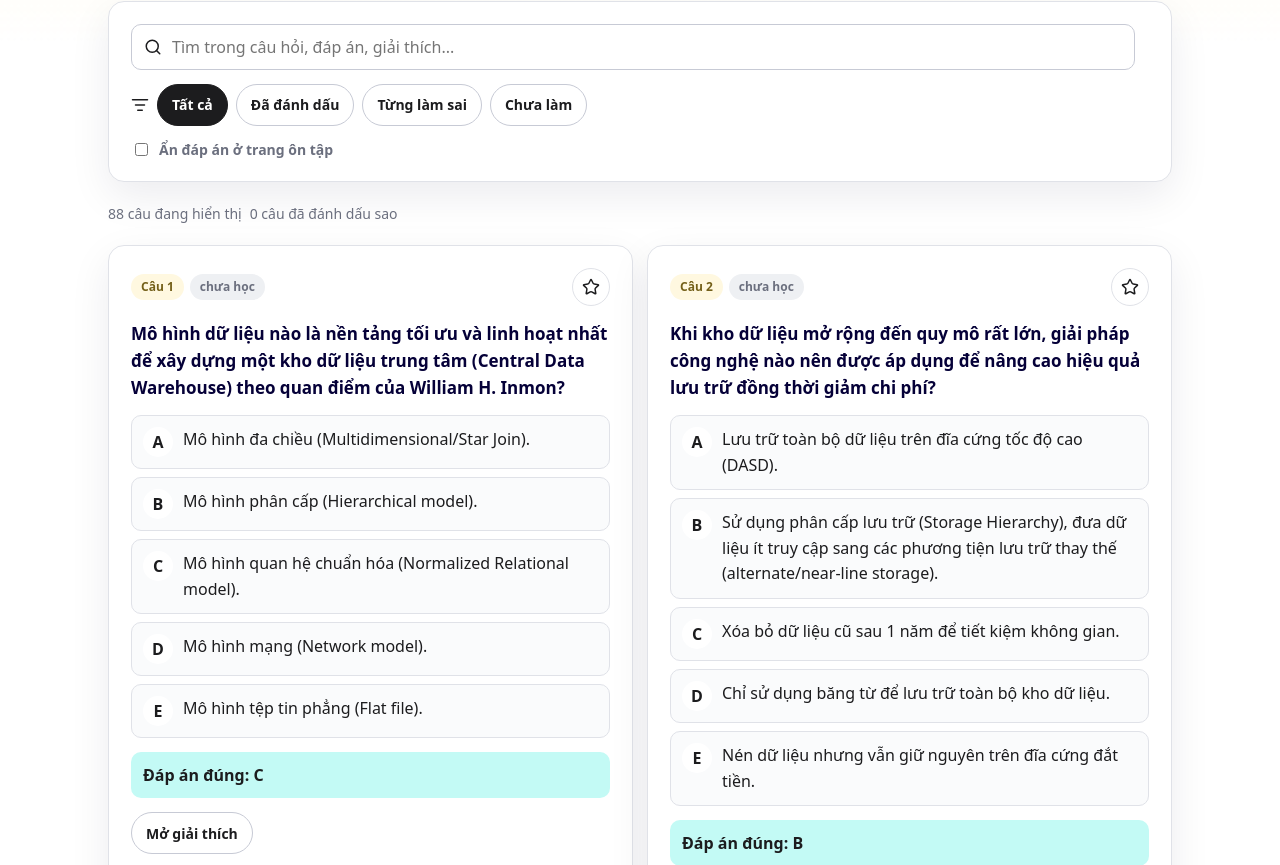
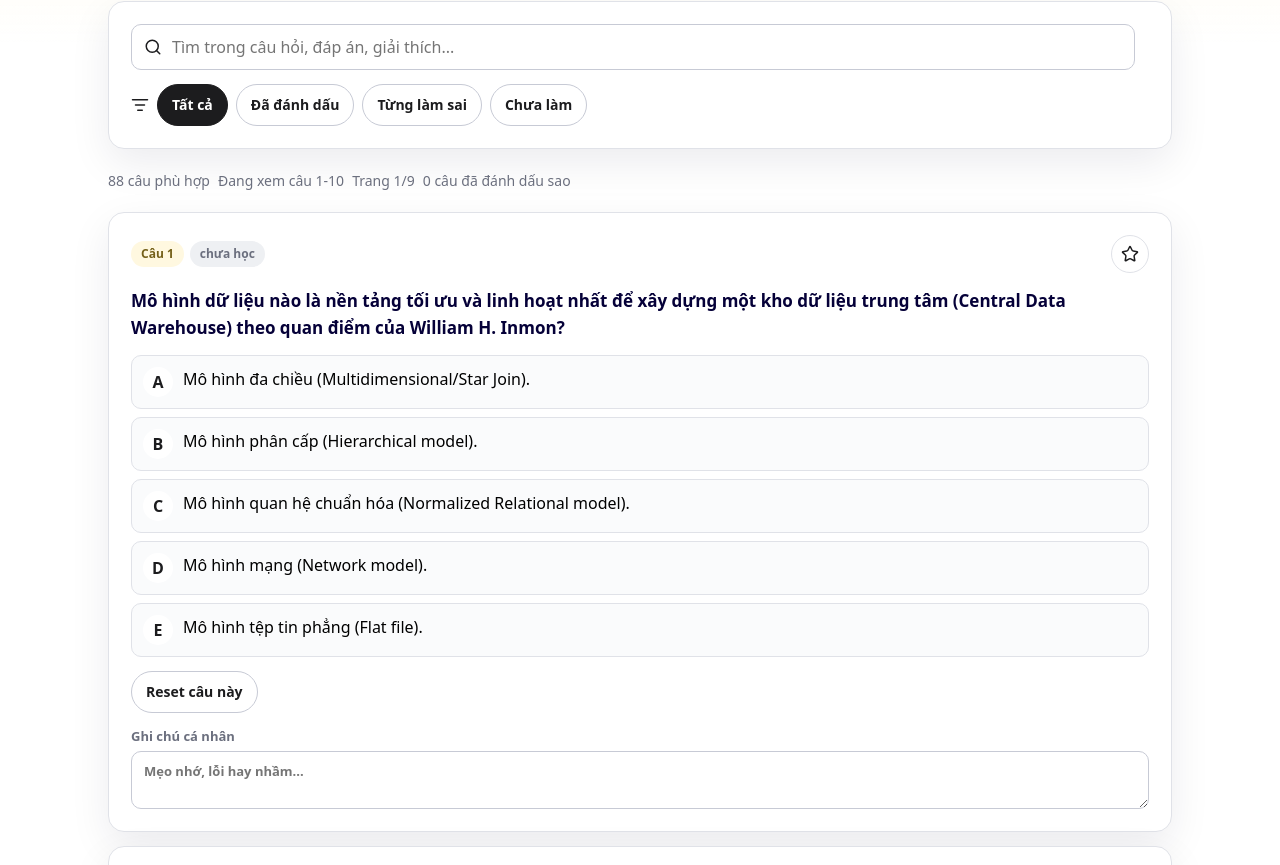
Before and after one commit to khang-dogo/on-thi-dw, a React (Vite) app: page /study in a window 1280 px wide. Shown: the part 275-1140 px from the top of the page. Built offline with nearby package versions, Linux system fonts and the light colour scheme.

Commit message:
Update study page pagination and answer reveal

```diff
--- a/src/pages/StudyPage.tsx
+++ b/src/pages/StudyPage.tsx
@@ -1,5 +1,5 @@
 import { useMemo, useState } from "react";
-import { ListFilter, Search, Star } from "lucide-react";
+import { CheckCircle2, ChevronLeft, ChevronRight, ListFilter, Search, Star, XCircle } from "lucide-react";
 import { useSearchParams } from "react-router-dom";
 import { DataIssuePanel } from "../components/DataIssuePanel";
 import { MarkdownContent } from "../components/MarkdownContent";
@@ -12,9 +12,12 @@ import {
   updateNote,
   type StudyProgress,
 } from "../lib/storage";
-import type { Question } from "../types";
+import type { OptionKey, Question } from "../types";
 
 type StudyFilter = "all" | "starred" | "wrong" | "unseen";
+type StudyAnswerState = Partial<Record<number, OptionKey>>;
+
+const PAGE_SIZE = 10;
 
 const filterLabels: Record<StudyFilter, string> = {
   all: "Tất cả",
@@ -36,8 +39,8 @@ export function StudyPage({
   const initialFilter = (searchParams.get("filter") as StudyFilter | null) ?? "all";
   const [query, setQuery] = useState("");
   const [filter, setFilter] = useState<StudyFilter>(filterLabels[initialFilter] ? initialFilter : "all");
-  const [hideAnswers, setHideAnswers] = useState(false);
-  const [expandedIds, setExpandedIds] = useState<Set<number>>(new Set());
+  const [currentPage, setCurrentPage] = useState(1);
+  const [answers, setAnswers] = useState<StudyAnswerState>({});
   const wrongIds = useMemo(() => new Set(getWrongQuestionIds(progress)), [progress]);
   const unseenIds = useMemo(
     () => new Set(getUnseenQuestionIds(progress, data.questions.map((question) => question.id))),
@@ -63,14 +66,34 @@ export function StudyPage({
     });
   }, [data.questions, filter, query, starredIds, unseenIds, wrongIds]);
 
-  function toggleExpanded(id: number) {
-    setExpandedIds((current) => {
-      const next = new Set(current);
-      if (next.has(id)) {
-        next.delete(id);
-      } else {
-        next.add(id);
+  const totalPages = Math.max(1, Math.ceil(filteredQuestions.length / PAGE_SIZE));
+  const safePage = Math.min(currentPage, totalPages);
+  const pageStart = (safePage - 1) * PAGE_SIZE;
+  const pagedQuestions = filteredQuestions.slice(pageStart, pageStart + PAGE_SIZE);
+
+  function setFilterAndResetPage(nextFilter: StudyFilter) {
+    setFilter(nextFilter);
+    setCurrentPage(1);
   }
+
+  function setQueryAndResetPage(value: string) {
+    setQuery(value);
+    setCurrentPage(1);
+  }
+
+  function answerQuestion(questionId: number, key: OptionKey) {
+    setAnswers((current) => {
+      if (current[questionId]) {
+        return current;
+      }
+      return { ...current, [questionId]: key };
+    });
+  }
+
+  function resetQuestion(questionId: number) {
+    setAnswers((current) => {
+      const next = { ...current };
+      delete next[questionId];
       return next;
     });
   }
@@ -90,7 +113,7 @@ export function StudyPage({
           <span className="sr-only">Tìm kiếm câu hỏi</span>
           <input
             value={query}
-            onChange={(event) => setQuery(event.target.value)}
+            onChange={(event) => setQueryAndResetPage(event.target.value)}
             placeholder="Tìm trong câu hỏi, đáp án, giải thích..."
           />
         </label>
@@ -102,21 +125,22 @@ export function StudyPage({
               key={item}
               className={`pill-tab${filter === item ? " active" : ""}`}
               type="button"
-              onClick={() => setFilter(item)}
+              onClick={() => setFilterAndResetPage(item)}
             >
               {filterLabels[item]}
             </button>
           ))}
         </div>
-
-        <label className="switch-row">
-          <input checked={hideAnswers} onChange={(event) => setHideAnswers(event.target.checked)} type="checkbox" />
-          <span>Ẩn đáp án ở trang ôn tập</span>
-        </label>
       </section>
 
       <section className="result-meta" aria-live="polite">
-        <span>{filteredQuestions.length} câu đang hiển thị</span>
+        <span>{filteredQuestions.length} câu phù hợp</span>
+        {filteredQuestions.length > 0 ? (
+          <span>
+            Đang xem câu {pageStart + 1}-{Math.min(pageStart + PAGE_SIZE, filteredQuestions.length)}
+          </span>
+        ) : null}
+        <span>Trang {safePage}/{totalPages}</span>
         <span>{progress.starredIds.length} câu đã đánh dấu sao</span>
       </section>
 
@@ -126,22 +150,26 @@ export function StudyPage({
           <p>Thử đổi bộ lọc hoặc xóa nội dung tìm kiếm.</p>
         </section>
       ) : (
+        <>
           <section className="question-list" aria-label="Danh sách câu hỏi">
-          {filteredQuestions.map((question) => (
+            {pagedQuestions.map((question) => (
               <StudyQuestionCard
                 key={question.id}
-              expanded={expandedIds.has(question.id)}
-              hideAnswers={hideAnswers}
                 isStarred={starredIds.has(question.id)}
                 mastery={getMasteryLabel(progress, question.id)}
                 note={progress.notes[String(question.id)] ?? ""}
                 question={question}
-              toggleExpanded={() => toggleExpanded(question.id)}
+                selectedKey={answers[question.id]}
+                onAnswer={(key) => answerQuestion(question.id, key)}
+                onReset={() => resetQuestion(question.id)}
                 toggleStar={() => updateProgress((current) => toggleStar(current, question.id))}
                 updateNote={(note) => updateProgress((current) => updateNote(current, question.id, note))}
               />
             ))}
           </section>
+
+          <PaginationControls currentPage={safePage} setPage={setCurrentPage} totalPages={totalPages} />
+        </>
       )}
     </div>
   );
@@ -151,24 +179,25 @@ function StudyQuestionCard({
   question,
   isStarred,
   mastery,
-  expanded,
-  hideAnswers,
   note,
-  toggleExpanded,
+  selectedKey,
+  onAnswer,
+  onReset,
   toggleStar,
   updateNote: onUpdateNote,
 }: {
   question: Question;
   isStarred: boolean;
   mastery: string;
-  expanded: boolean;
-  hideAnswers: boolean;
   note: string;
-  toggleExpanded: () => void;
+  selectedKey?: OptionKey;
+  onAnswer: (key: OptionKey) => void;
+  onReset: () => void;
   toggleStar: () => void;
   updateNote: (note: string) => void;
 }) {
-  const showAnswer = !hideAnswers || expanded;
+  const isAnswered = Boolean(selectedKey);
+  const isCorrect = selectedKey === question.answer;
 
   return (
     <article className="question-card">
@@ -191,31 +220,47 @@ function StudyQuestionCard({
         <MarkdownContent>{question.question}</MarkdownContent>
       </div>
 
-      <ol className="option-list">
+      <div className="study-answer-grid" role="group" aria-label={`Lựa chọn câu ${question.id}`}>
         {question.options.map((option) => (
-          <li key={option.key} className={showAnswer && option.key === question.answer ? "correct-option" : ""}>
+          <button
+            key={option.key}
+            aria-label={`${option.key} ${option.text}`}
+            className={getStudyOptionClass({
+              isAnswered,
+              isCorrectOption: option.key === question.answer,
+              isSelected: selectedKey === option.key,
+            })}
+            disabled={isAnswered}
+            onClick={() => onAnswer(option.key)}
+            type="button"
+          >
             <span className="option-key">{option.key}</span>
-            <div className="markdown">
+            <span className="markdown">
               <MarkdownContent>{option.text}</MarkdownContent>
+            </span>
+          </button>
+        ))}
       </div>
-          </li>
-        ))}
-      </ol>
 
-      {showAnswer ? (
-        <div className="answer-panel">
+      {isAnswered ? (
+        <div className={`feedback-panel${isCorrect ? " correct" : " wrong"}`} aria-live="polite">
+          <div className="feedback-title">
+            {isCorrect ? <CheckCircle2 size={20} /> : <XCircle size={20} />}
+            <strong>{isCorrect ? "Đúng" : "Chưa đúng"}</strong>
+          </div>
+          <p>Bạn chọn: {selectedKey}</p>
+          <p>
             <strong>Đáp án đúng: {question.answer}</strong>
-          {expanded ? (
+          </p>
           <div className="markdown explanation">
             <MarkdownContent>{question.explanation}</MarkdownContent>
           </div>
-          ) : null}
         </div>
       ) : null}
 
       <div className="card-actions">
-        <button className="secondary-button" onClick={toggleExpanded} type="button">
-          {expanded ? "Thu gọn giải thích" : hideAnswers ? "Mở đáp án và giải thích" : "Mở giải thích"}
+        <button className="secondary-button" disabled={!isAnswered} onClick={onReset} type="button">
+          Reset câu này
         </button>
       </div>
 
@@ -230,6 +275,60 @@ function StudyQuestionCard({
       </label>
     </article>
   );
+}
+
+function PaginationControls({
+  currentPage,
+  totalPages,
+  setPage,
+}: {
+  currentPage: number;
+  totalPages: number;
+  setPage: (page: number) => void;
+}) {
+  return (
+    <nav className="pagination" aria-label="Phân trang câu hỏi ôn tập">
+      <button
+        className="secondary-button compact"
+        disabled={currentPage <= 1}
+        onClick={() => setPage(currentPage - 1)}
+        type="button"
+      >
+        <ChevronLeft size={16} />
+        Trước
+      </button>
+      <span>
+        Trang {currentPage}/{totalPages}
+      </span>
+      <button
+        className="secondary-button compact"
+        disabled={currentPage >= totalPages}
+        onClick={() => setPage(currentPage + 1)}
+        type="button"
+      >
+        Sau
+        <ChevronRight size={16} />
+      </button>
+    </nav>
+  );
+}
+
+function getStudyOptionClass(input: {
+  isAnswered: boolean;
+  isCorrectOption: boolean;
+  isSelected: boolean;
+}): string {
+  const classes = ["study-answer-option"];
+  if (input.isSelected) {
+    classes.push("selected");
+  }
+  if (input.isAnswered && input.isCorrectOption) {
+    classes.push("correct");
+  }
+  if (input.isAnswered && input.isSelected && !input.isCorrectOption) {
+    classes.push("wrong");
+  }
+  return classes.join(" ");
 }
 
 function searchText(question: Question): string {
--- a/src/styles.css
+++ b/src/styles.css
@@ -511,8 +511,14 @@ code {
   list-style: none;
 }
 
+.study-answer-grid {
+  display: grid;
+  gap: 8px;
+}
+
 .option-list li,
-.answer-option {
+.answer-option,
+.study-answer-option {
   display: grid;
   grid-template-columns: auto 1fr;
   gap: 10px;
@@ -523,6 +529,15 @@ code {
   background: var(--surface-soft);
   padding: 11px;
   text-align: left;
+}
+
+.study-answer-option {
+  width: 100%;
+}
+
+.study-answer-option:not(:disabled):hover {
+  border-color: var(--ink);
+  background: var(--canvas);
 }
 
 .option-key {
@@ -537,23 +552,28 @@ code {
 }
 
 .correct-option,
-.answer-option.correct {
+.answer-option.correct,
+.study-answer-option.correct {
   border-color: var(--green);
   background: #f0fff9;
 }
 
-.answer-option.wrong {
+.answer-option.wrong,
+.study-answer-option.wrong {
   border-color: #d24d57;
   background: #fff6f6;
 }
 
-.answer-option.selected {
+.answer-option.selected,
+.study-answer-option.selected {
   outline: 2px solid var(--blue);
   outline-offset: 2px;
 }
 
-.answer-option:disabled {
+.answer-option:disabled,
+.study-answer-option:disabled {
   color: var(--ink);
+  opacity: 1;
 }
 
 .answer-panel,
@@ -584,6 +604,17 @@ code {
   display: inline-flex;
   align-items: center;
   gap: 7px;
+}
+
+.pagination {
+  display: flex;
+  flex-wrap: wrap;
+  align-items: center;
+  justify-content: center;
+  gap: 10px;
+  color: var(--muted);
+  font-size: 14px;
+  font-weight: 800;
 }
 
 .note-box {
@@ -798,11 +829,6 @@ code {
     gap: 22px;
   }
 
-  .question-list {
-    grid-template-columns: repeat(2, minmax(0, 1fr));
-    align-items: start;
-  }
-
   .quiz-setup,
   .quiz-runner,
   .result-panel,
```
Also changed, not shown: 2 other files (tests, documents, lock files or other folders). Lines whose indentation alone changed are shown as unchanged.
